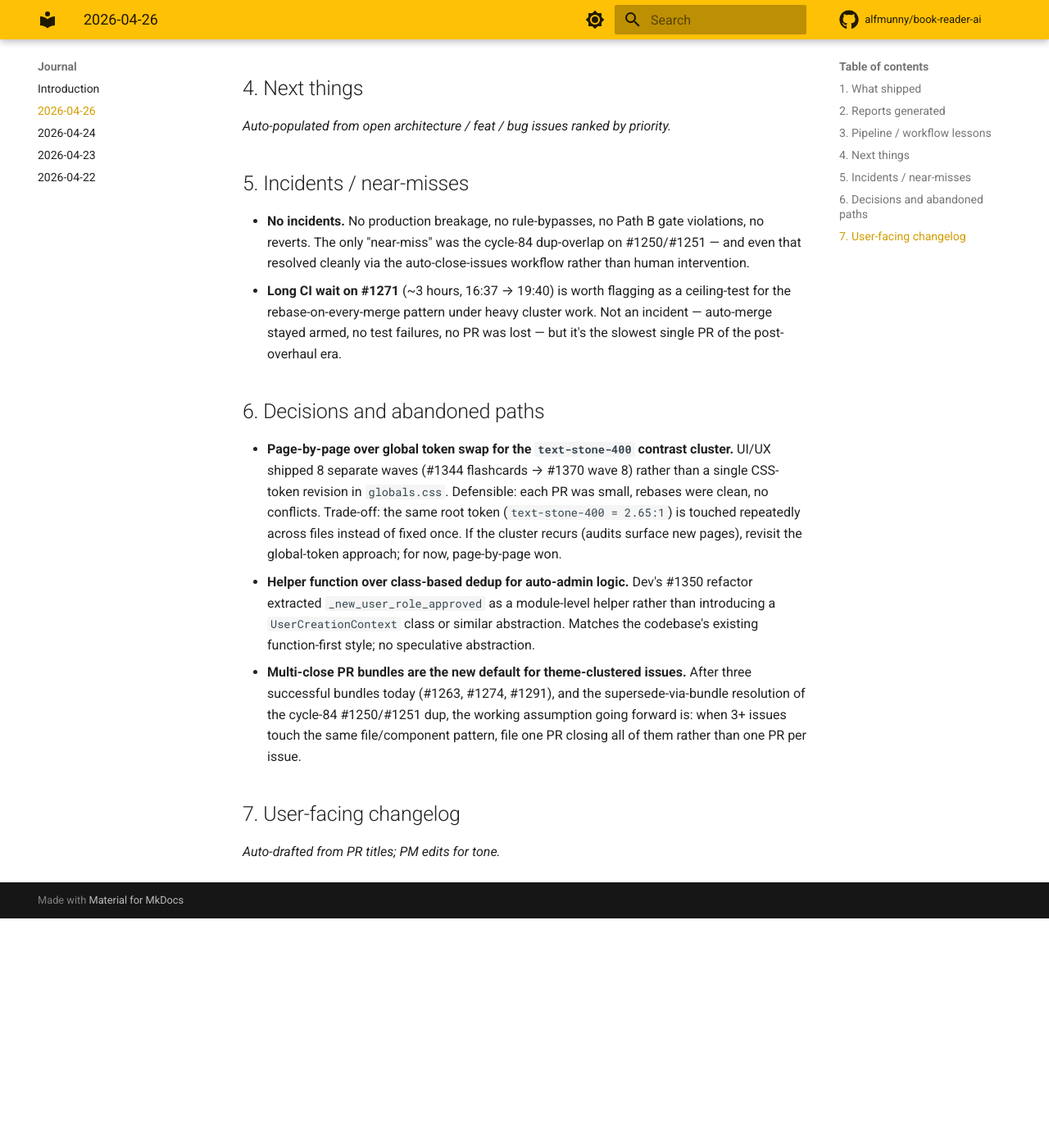
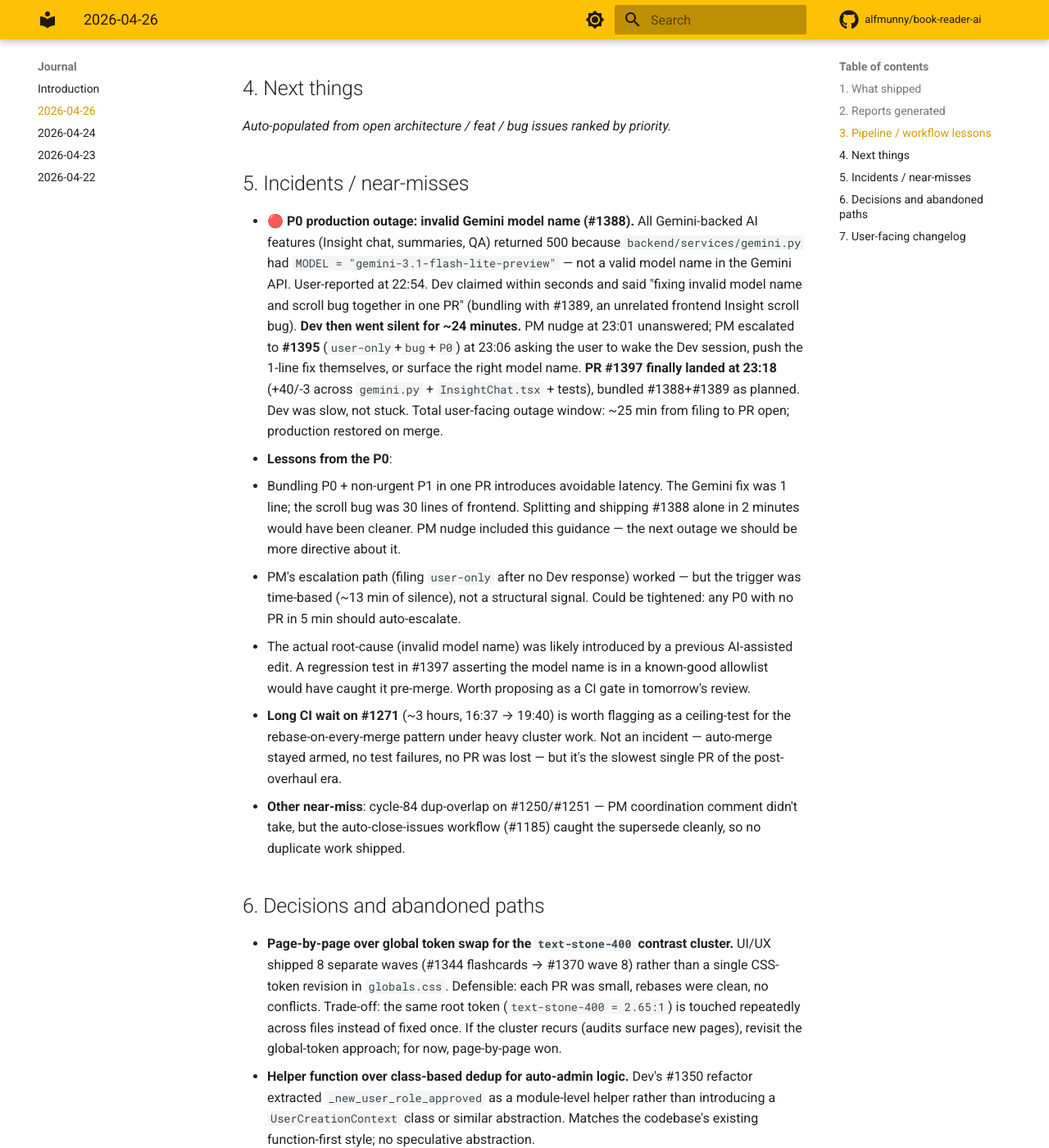
Before and after one commit to alfmunny/book-reader-ai, an MkDocs documentation site: the page built from docs/journal/daily/2026-04-26.md, in a window 1280 px wide and 1400 px high, scrolled down 1134 px. Shown: the whole window at 82% size. Built offline with MkDocs 1.6.1 and Material for MkDocs 9.7.7, drawn with Linux system fonts in a browser that asks for light colours; comment, search, counter and statistics services are not loaded; before the commit the page ends 2254 px from its top, so only the background shows below that.

Commit message:
docs(journal): add P0 Gemini outage to 2026-04-26 §5 incidents
Section 5 was filed as "no incidents" earlier today (PR #1379) but a P0
production outage hit afterward and is now the day's defining incident:

- #1388 — Gemini API returned 500 on all Insight/summary/QA endpoints
  because backend/services/gemini.py had MODEL = "gemini-3.1-flash-lite-preview"
  (not a valid model). User-reported at 22:54, Dev claim same minute,
  Dev silent ~24 min, PM nudged at 23:01, PM escalated to user-only
  #1395 at 23:06, PR #1397 finally opened at 23:18.

- Three lessons captured: bundle-P0-with-P1 latency cost, time-based
  PM escalation could be tightened to ~5 min, and a model-name allowlist
  CI gate would have caught the root cause pre-merge.

Co-Authored-By: Claude Opus 4.7 <noreply@anthropic.com>

```diff
--- a/docs/journal/daily/2026-04-26.md
+++ b/docs/journal/daily/2026-04-26.md
@@ -25,8 +25,13 @@ _Auto-populated from open architecture / feat / bug issues ranked by priority._
 
 ## 5. Incidents / near-misses
 
-- **No incidents.** No production breakage, no rule-bypasses, no Path B gate violations, no reverts. The only "near-miss" was the cycle-84 dup-overlap on #1250/#1251 — and even that resolved cleanly via the auto-close-issues workflow rather than human intervention.
+- **🔴 P0 production outage: invalid Gemini model name (#1388).** All Gemini-backed AI features (Insight chat, summaries, QA) returned 500 because `backend/services/gemini.py` had `MODEL = "gemini-3.1-flash-lite-preview"` — not a valid model name in the Gemini API. User-reported at 22:54. Dev claimed within seconds and said "fixing invalid model name and scroll bug together in one PR" (bundling with #1389, an unrelated frontend Insight scroll bug). **Dev then went silent for ~24 minutes.** PM nudge at 23:01 unanswered; PM escalated to **#1395** (`user-only`+`bug`+`P0`) at 23:06 asking the user to wake the Dev session, push the 1-line fix themselves, or surface the right model name. **PR #1397 finally landed at 23:18** (+40/-3 across `gemini.py` + `InsightChat.tsx` + tests), bundled #1388+#1389 as planned. Dev was slow, not stuck. Total user-facing outage window: ~25 min from filing to PR open; production restored on merge.
+- **Lessons from the P0**:
+  1. Bundling P0 + non-urgent P1 in one PR introduces avoidable latency. The Gemini fix was 1 line; the scroll bug was 30 lines of frontend. Splitting and shipping #1388 alone in 2 minutes would have been cleaner. PM nudge included this guidance — the next outage we should be more directive about it.
+  2. PM's escalation path (filing `user-only` after no Dev response) worked — but the trigger was time-based (~13 min of silence), not a structural signal. Could be tightened: any P0 with no PR in 5 min should auto-escalate.
+  3. The actual root-cause (invalid model name) was likely introduced by a previous AI-assisted edit. A regression test in #1397 asserting the model name is in a known-good allowlist would have caught it pre-merge. Worth proposing as a CI gate in tomorrow's review.
 - **Long CI wait on #1271** (~3 hours, 16:37 → 19:40) is worth flagging as a ceiling-test for the rebase-on-every-merge pattern under heavy cluster work. Not an incident — auto-merge stayed armed, no test failures, no PR was lost — but it's the slowest single PR of the post-overhaul era.
+- **Other near-miss**: cycle-84 dup-overlap on #1250/#1251 — PM coordination comment didn't take, but the auto-close-issues workflow (#1185) caught the supersede cleanly, so no duplicate work shipped.
 
 ## 6. Decisions and abandoned paths
 
```
